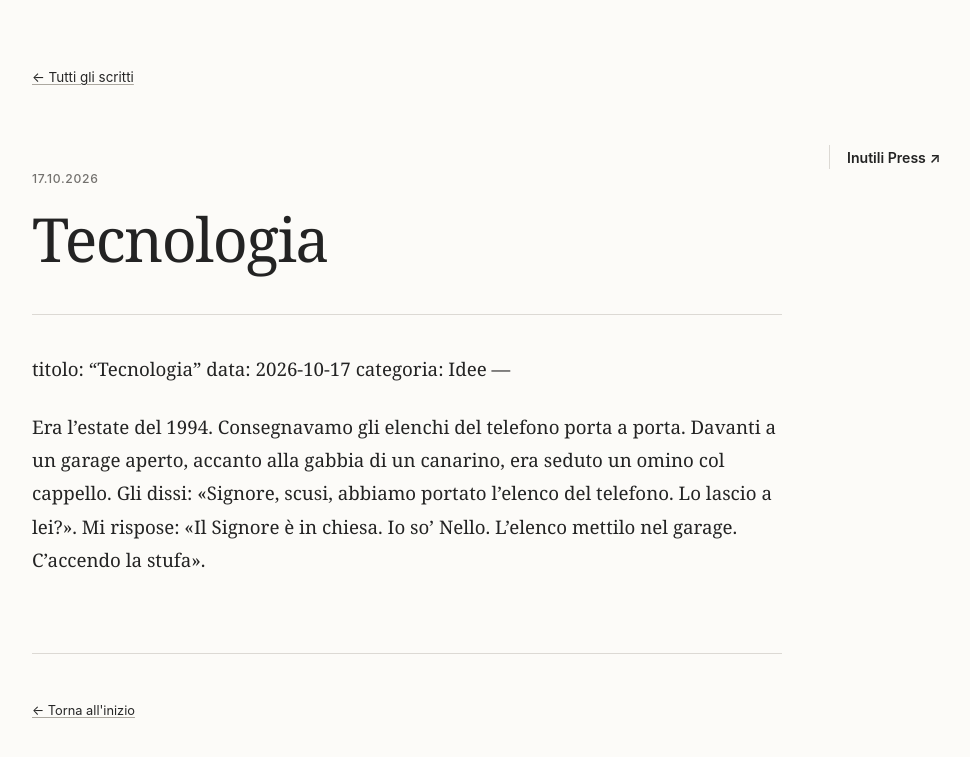
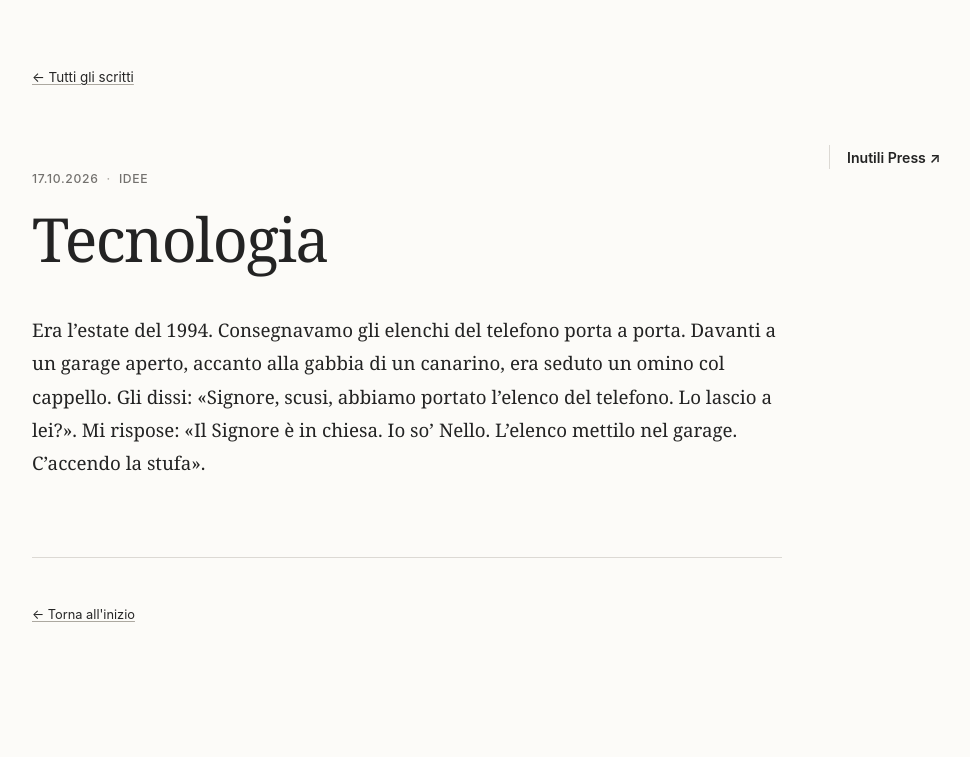
Before and after one commit to simoneseverini/tinchetanche, a Jekyll site: the page built from _posts/2026-10-17-tecnologia.md, in a window 1280 px wide. Shown: the top 757 px of the page, without its empty margins (233-1203 px from the left). Built offline with Jekyll 4.4.1, drawn with Linux system fonts in a browser that asks for light colours; some of the changed lines change nothing that is shown.

Commit message:
Fix front matter formatting in tecnologia.md

```diff
--- a/_posts/2026-10-17-tecnologia.md
+++ b/_posts/2026-10-17-tecnologia.md
@@ -1,7 +1,8 @@
-
 ---
-titolo: "Tecnologia"
-data: 2026-10-17
+layout: post
+title: "Tecnologia"
+date: 2026-10-17
+lang: it
 categoria: Idee
 ---
 
```
